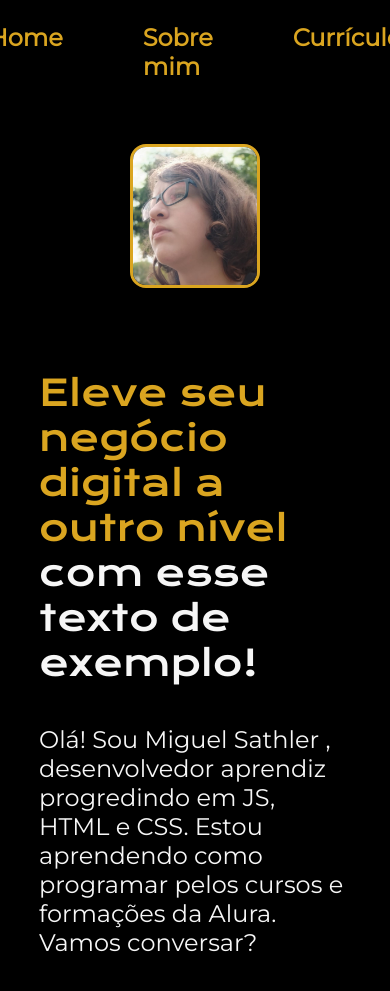
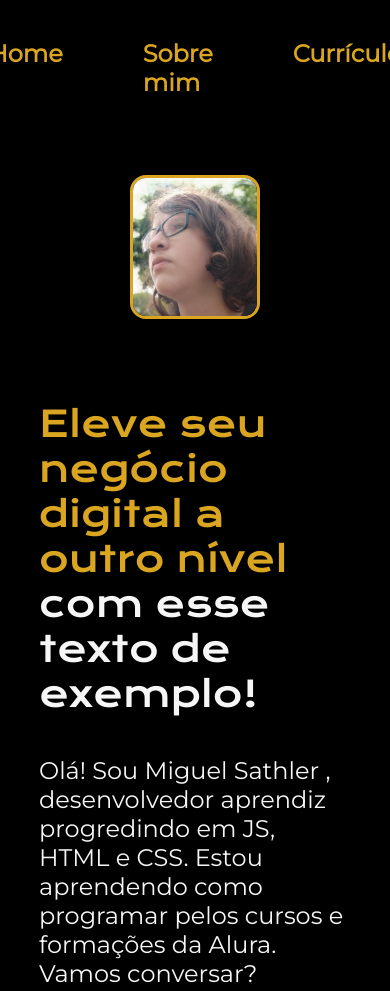
Before and after one commit to mimarqueti/portfoliobeta, a plain HTML site: page index.html in a window 390 px wide. Shown: the top 991 px of the page. Drawn offline with nearby package versions, Linux system fonts and the light colour scheme.

Commit message:
Update style.css
expansão cabeçalho

```diff
--- a/styles/style.css
+++ b/styles/style.css
@@ -207,7 +207,7 @@ body {
 
 @media (max-width: 1200px) {
     .cabecalho {
-        padding: 6%;
+        padding: 10%;
     }
 
     .cabecalho__menu {
```
